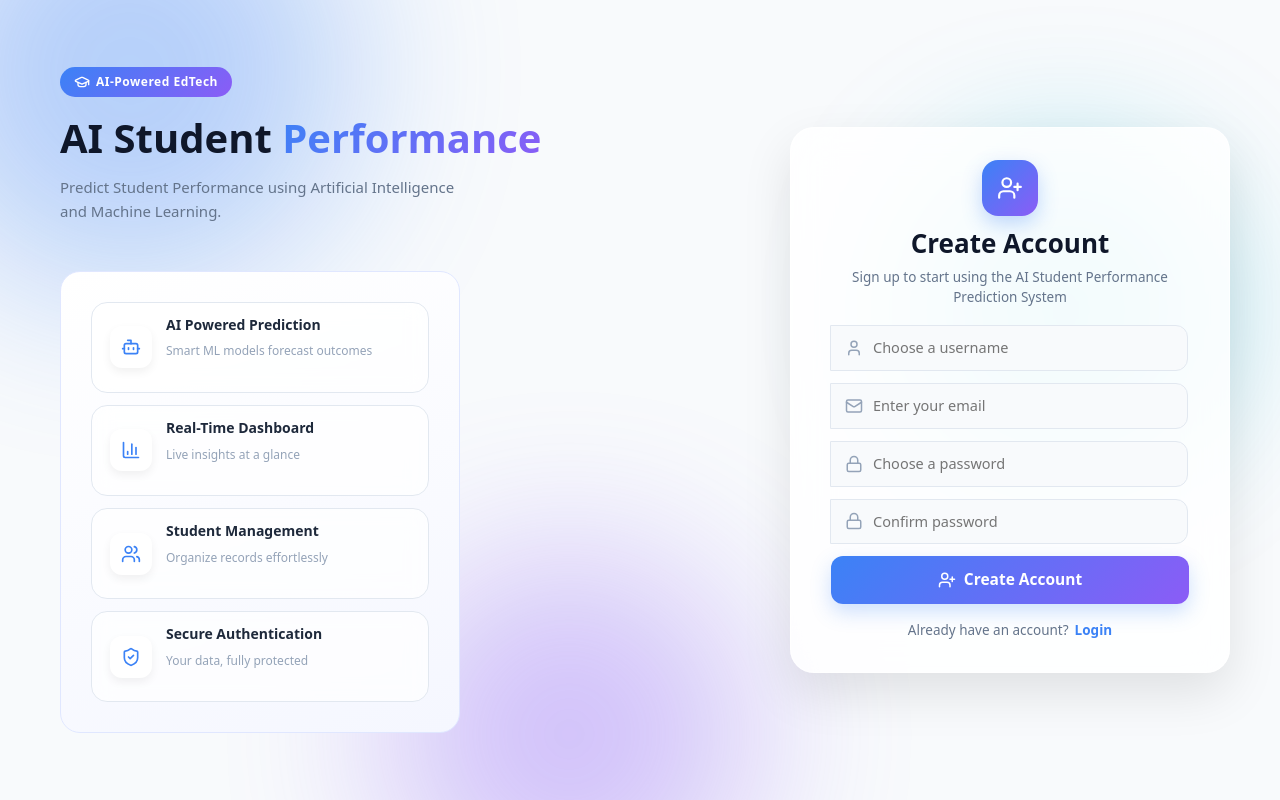
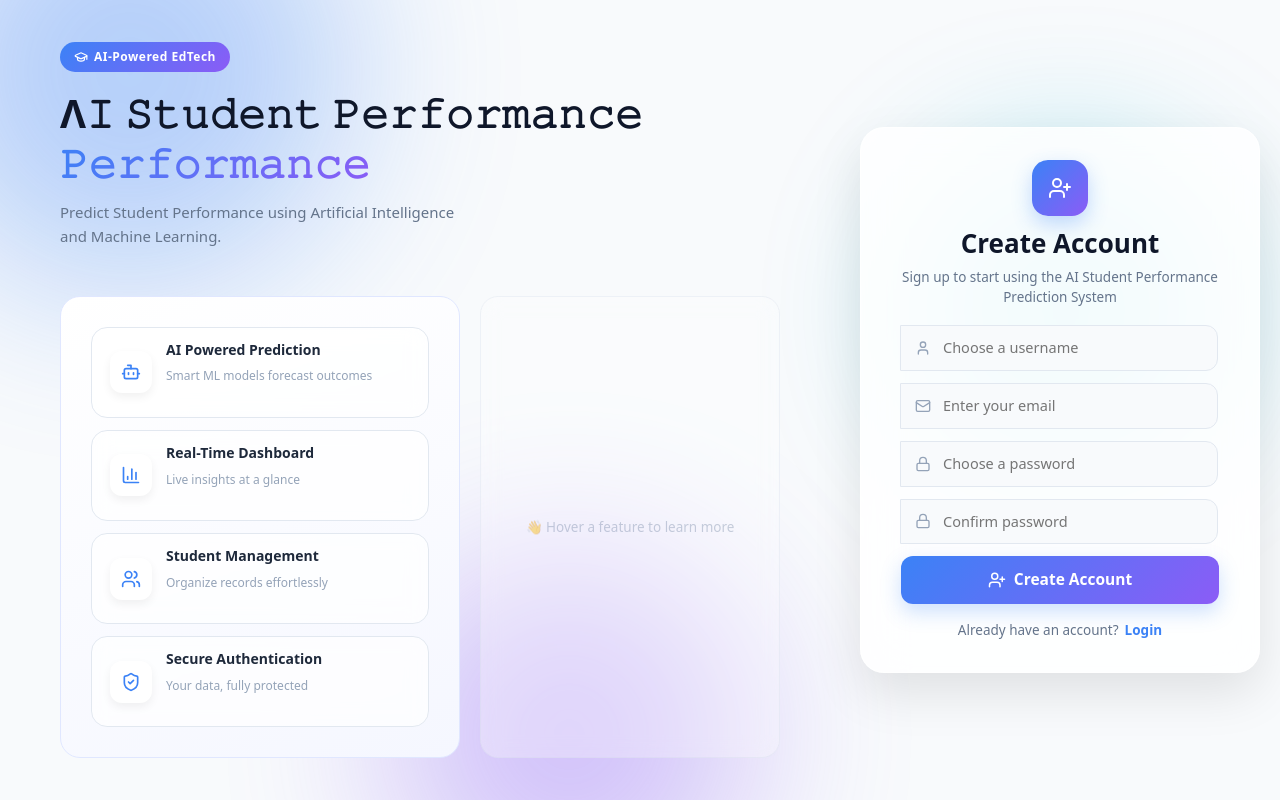
Before and after one commit to anixlevi/AI_Student_Performance_Prediction, a React (Vite) app in the folder Frontend/: page /auth/signup in a window 1280 px wide. Built offline with nearby package versions, Linux system fonts and the light colour scheme; no server answers.

Commit message:
Redesign Signup page with lucide-react icons and improved UI consistency

```diff
--- a/Frontend/src/pages/Signup.jsx
+++ b/Frontend/src/pages/Signup.jsx
@@ -7,13 +7,40 @@ import {
     BarChart3,
     Users,
     ShieldCheck,
-    UserPlus,
     User,
     Mail,
     Lock,
+    UserPlus,
     Loader2
 } from "lucide-react";
 import "../css/login.css";
+
+const features = [
+    {
+        icon: Bot,
+        title: "AI Powered Prediction",
+        short: "Smart ML models forecast outcomes",
+        detail: "Our machine learning models analyze attendance, grades, and study patterns to predict student performance with high accuracy, helping educators intervene early."
+    },
+    {
+        icon: BarChart3,
+        title: "Real-Time Dashboard",
+        short: "Live insights at a glance",
+        detail: "Track class-wide and individual student trends through interactive charts that update instantly as new data comes in — no more waiting for weekly reports."
+    },
+    {
+        icon: Users,
+        title: "Student Management",
+        short: "Organize records effortlessly",
+        detail: "Add, edit, and manage student profiles, academic history, and performance records from a single, streamlined interface built for teachers and admins."
+    },
+    {
+        icon: ShieldCheck,
+        title: "Secure Authentication",
+        short: "Your data, fully protected",
+        detail: "Every login is protected with encrypted credentials and secure session handling, so student and institutional data stays private and safe."
+    }
+];
 
 function Signup() {
 
@@ -23,20 +50,22 @@ function Signup() {
     const [email, setEmail] = useState("");
     const [password, setPassword] = useState("");
     const [confirmPassword, setConfirmPassword] = useState("");
-    const [loading, setLoading] = useState(false);
-    const [error, setError] = useState("");
+    const [isLoading, setIsLoading] = useState(false);
+    const [errorMsg, setErrorMsg] = useState("");
+    const [activeFeature, setActiveFeature] = useState(null);
 
     const handleSignup = async (e) => {
 
         e.preventDefault();
-        setError("");
+
+        setErrorMsg("");
 
         if (password !== confirmPassword) {
-            setError("Passwords do not match");
+            setErrorMsg("Passwords do not match");
             return;
         }
 
-        setLoading(true);
+        setIsLoading(true);
 
         try {
 
@@ -49,16 +78,16 @@ function Signup() {
             navigate("/login");
 
         }
-        catch (err) {
+        catch (error) {
 
-            console.log(err);
+            console.log(error);
 
-            const detail = err?.response?.data?.detail || "Signup failed. Please try again.";
-            setError(detail);
+            const detail = error?.response?.data?.detail || "Signup failed. Please try again.";
+            setErrorMsg(detail);
 
         }
         finally {
-            setLoading(false);
+            setIsLoading(false);
         }
 
     };
@@ -74,59 +103,65 @@ function Signup() {
             {/* Left Side */}
             <div className="login-left">
 
+                <div className="brand">
+
                     <div className="brand-badge">
-                    <GraduationCap size={16} />
-                    AI-Powered EdTech
+                        <GraduationCap size={14} /> AI-Powered EdTech
                     </div>
 
-                <div className="brand">
-                    <h1>AI Student <span>Performance</span></h1>
+                    <h1>Λ𝙸 𝚂𝚝𝚞𝚍𝚎𝚗𝚝 𝙿𝚎𝚛𝚏𝚘𝚛𝚖𝚊𝚗𝚌𝚎 <span>𝙿𝚎𝚛𝚏𝚘𝚛𝚖𝚊𝚗𝚌𝚎</span></h1>
+
                     <p>
-                        Predict Student Performance using Artificial Intelligence
-                        and Machine Learning.
+                        Predict Student Performance using Artificial Intelligence and Machine Learning.
                     </p>
+
                 </div>
 
-                <div className="feature-box" style={{ marginTop: "32px" }}>
+                <div className="feature-layout">
 
-                    <div className="feature-card">
-                        <div className="feature-icon">
-                            <Bot size={20} />
-                        </div>
+                    <div className="feature-box">
+
+                        {features.map((f, i) => {
+                            const Icon = f.icon;
+                            return (
+                                <div
+                                    key={i}
+                                    className={`feature-card ${activeFeature === i ? "active" : ""}`}
+                                    onMouseEnter={() => setActiveFeature(i)}
+                                    onMouseLeave={() => setActiveFeature(null)}
+                                >
+                                    <span className="feature-icon"><Icon size={20} /></span>
                                     <div>
-                            <h4>AI Powered Prediction</h4>
-                            <p>Smart ML models forecast outcomes</p>
+                                        <h4>{f.title}</h4>
+                                        <p>{f.short}</p>
                                     </div>
                                 </div>
+                            );
+                        })}
 
-                    <div className="feature-card">
-                        <div className="feature-icon">
-                            <BarChart3 size={20} />
-                        </div>
-                        <div>
-                            <h4>Real-Time Dashboard</h4>
-                            <p>Live insights at a glance</p>
-                        </div>
                     </div>
 
-                    <div className="feature-card">
-                        <div className="feature-icon">
-                            <Users size={20} />
+                    <div className={`feature-detail-panel ${activeFeature !== null ? "visible" : ""}`}>
+
+                        {activeFeature !== null && (
+                            <>
+                                <div className="feature-detail-icon">
+                                    {(() => {
+                                        const Icon = features[activeFeature].icon;
+                                        return <Icon size={26} />;
+                                    })()}
                                 </div>
-                        <div>
-                            <h4>Student Management</h4>
-                            <p>Organize records effortlessly</p>
+                                <h3>{features[activeFeature].title}</h3>
+                                <p>{features[activeFeature].detail}</p>
+                            </>
+                        )}
+
+                        {activeFeature === null && (
+                            <div className="feature-detail-placeholder">
+                                <span>👋 Hover a feature to learn more</span>
                             </div>
-                    </div>
+                        )}
 
-                    <div className="feature-card">
-                        <div className="feature-icon">
-                            <ShieldCheck size={20} />
-                        </div>
-                        <div>
-                            <h4>Secure Authentication</h4>
-                            <p>Your data, fully protected</p>
-                        </div>
                     </div>
 
                 </div>
@@ -134,13 +169,12 @@ function Signup() {
             </div>
 
             {/* Right Side */}
+
             <div className="login-right">
 
                 <div className="login-card">
 
-                    <div className="login-icon">
-                        <UserPlus size={26} color="white" />
-                    </div>
+                    <div className="login-icon"><UserPlus size={24} color="#fff" /></div>
 
                     <h2>Create Account</h2>
 
@@ -148,80 +182,75 @@ function Signup() {
                         Sign up to start using the AI Student Performance Prediction System
                     </p>
 
-                    {error && <div className="login-error">{error}</div>}
+                    {errorMsg && (
+                        <div className="login-error">
+                            ⚠️ {errorMsg}
+                        </div>
+                    )}
 
                     <form onSubmit={handleSignup}>
 
                         <div className="input-group">
-                            <span className="input-icon">
-                                <User size={18} />
-                            </span>
+                            <span className="input-icon"><User size={16} /></span>
                             <input
                                 type="text"
                                 placeholder="Choose a username"
                                 className="login-input"
                                 value={username}
                                 onChange={(e) => setUsername(e.target.value)}
-                                required
+                                disabled={isLoading}
                             />
                         </div>
 
                         <div className="input-group">
-                            <span className="input-icon">
-                                <Mail size={18} />
-                            </span>
+                            <span className="input-icon"><Mail size={16} /></span>
                             <input
                                 type="email"
                                 placeholder="Enter your email"
                                 className="login-input"
                                 value={email}
                                 onChange={(e) => setEmail(e.target.value)}
-                                required
+                                disabled={isLoading}
                             />
                         </div>
 
                         <div className="input-group">
-                            <span className="input-icon">
-                                <Lock size={18} />
-                            </span>
+                            <span className="input-icon"><Lock size={16} /></span>
                             <input
                                 type="password"
                                 placeholder="Choose a password"
                                 className="login-input"
                                 value={password}
                                 onChange={(e) => setPassword(e.target.value)}
-                                required
+                                disabled={isLoading}
                             />
                         </div>
 
                         <div className="input-group">
-                            <span className="input-icon">
-                                <Lock size={18} />
-                            </span>
+                            <span className="input-icon"><Lock size={16} /></span>
                             <input
                                 type="password"
                                 placeholder="Confirm password"
                                 className="login-input"
                                 value={confirmPassword}
                                 onChange={(e) => setConfirmPassword(e.target.value)}
-                                required
+                                disabled={isLoading}
                             />
                         </div>
 
                         <button
                             type="submit"
                             className="login-btn"
-                            disabled={loading}
+                            disabled={isLoading}
                         >
-                            {loading ? (
+                            {isLoading ? (
                                 <>
                                     <Loader2 size={18} className="spin-icon" />
                                     Creating Account...
                                 </>
                             ) : (
                                 <>
-                                    <UserPlus size={18} />
-                                    Create Account
+                                    <UserPlus size={18} /> Create Account
                                 </>
                             )}
                         </button>
@@ -229,10 +258,13 @@ function Signup() {
                     </form>
 
                     <div className="register-link">
+
                         Already have an account?
-                        <span onClick={() => navigate("/login")}>
+
+                        <span onClick={() => navigate("/login")} style={{ cursor: "pointer" }}>
                             Login
                         </span>
+
                     </div>
 
                 </div>
```
Lines whose indentation alone changed are shown as unchanged.
